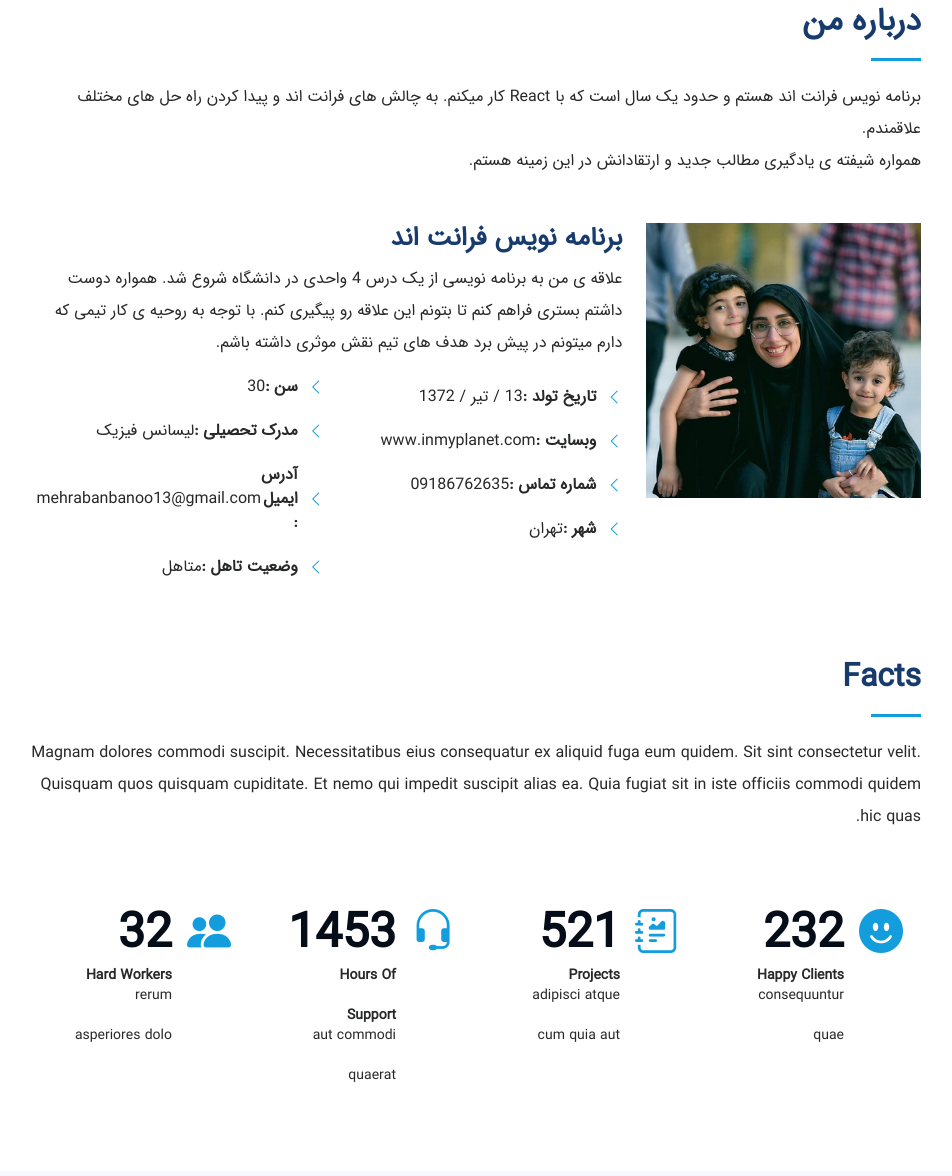
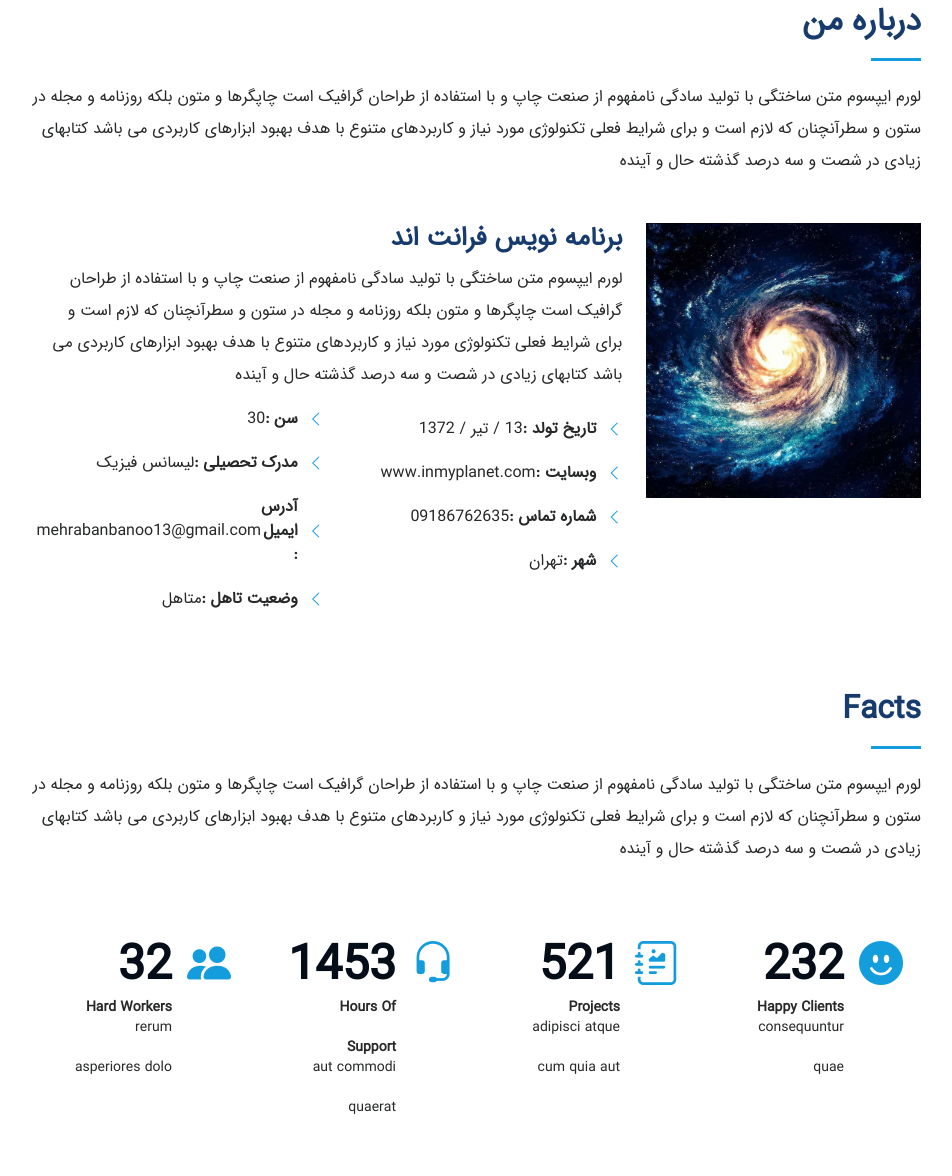
Before and after one commit to zmohebian13/Portfolio, a plain HTML site: page Untitled-1.html in a window 1280 px wide. Shown: the part 827-2003 px from the top of the page, without its empty margins (17-969 px from the left). Drawn offline with nearby package versions, Linux system fonts and the light colour scheme.

Commit message:
Edit texts

```diff
--- a/CSS/styles.css
+++ b/CSS/styles.css
@@ -438,8 +438,6 @@ section {
   background-size: cover;
 }
 
-
-
 .portfolio-header-item:hover,
 .portfolio-header-item.active {
   color: #149ddd;
--- a/Untitled-1.html
+++ b/Untitled-1.html
@@ -29,10 +29,10 @@
     <header class="header">
       <div class="profile">
         <div class="profile-header">
-          <img src="./img/zohre-pic.jpg" class="profile-img" alt="" />
+          <img src="./img/space.jpg" class="profile-img" alt="" />
           <h1 class="profile-name">
             <a href="Untitled-1.html" class="profile-name-link">
-              زهره محبیان عراقی
+              زینب توفیقی
             </a>
           </h1>
           <div class="header-social-media text-center">
@@ -115,7 +115,7 @@
         data-aos="zoom-in-up"
         data-aos-duration="1500"
       >
-        <h1 class="hero-title">زهره محبیان عراقی</h1>
+        <h1 class="hero-title">زینب توفیقی</h1>
         <p class="hero-desc">
           I'm
           <span
@@ -137,12 +137,12 @@
               <div class="section-title">
                 <h2>درباره من</h2>
                 <p>
-                  برنامه نویس فرانت اند هستم و حدود یک سال است که با React کار
-                  میکنم. به چالش های فرانت اند و پیدا کردن راه حل های مختلف
-                  علاقمندم.
-                  <br />
-                  همواره شیفته ی یادگیری مطالب جدید و ارتقادانش در این زمینه
-                  هستم.
+                  لورم ایپسوم متن ساختگی با تولید سادگی نامفهوم از صنعت چاپ و با
+                  استفاده از طراحان گرافیک است چاپگرها و متون بلکه روزنامه و
+                  مجله در ستون و سطرآنچنان که لازم است و برای شرایط فعلی
+                  تکنولوژی مورد نیاز و کاربردهای متنوع با هدف بهبود ابزارهای
+                  کاربردی می باشد کتابهای زیادی در شصت و سه درصد گذشته حال و
+                  آینده
                 </p>
               </div>
 
@@ -153,7 +153,7 @@
                   data-aos-duration="2000"
                 >
                   <img
-                    src="./img/family1.jpg"
+                    src="./img/galaxy7.jpg"
                     alt=""
                     class="about-img img-fluid"
                   />
@@ -165,10 +165,12 @@
                 >
                   <h3 class="about-detail-title">برنامه نویس فرانت اند</h3>
                   <p class="about-detail-desc">
-                    علاقه ی من به برنامه نویسی از یک درس 4 واحدی در دانشگاه شروع
-                    شد. همواره دوست داشتم بستری فراهم کنم تا بتونم این علاقه رو
-                    پیگیری کنم. با توجه به روحیه ی کار تیمی که دارم میتونم در
-                    پیش برد هدف های تیم نقش موثری داشته باشم.
+                    لورم ایپسوم متن ساختگی با تولید سادگی نامفهوم از صنعت چاپ و
+                    با استفاده از طراحان گرافیک است چاپگرها و متون بلکه روزنامه
+                    و مجله در ستون و سطرآنچنان که لازم است و برای شرایط فعلی
+                    تکنولوژی مورد نیاز و کاربردهای متنوع با هدف بهبود ابزارهای
+                    کاربردی می باشد کتابهای زیادی در شصت و سه درصد گذشته حال و
+                    آینده
                   </p>
                   <div class="row">
                     <div class="col-lg-6">
@@ -236,11 +238,12 @@
               <div class="section-title">
                 <h2>Facts</h2>
                 <p>
-                  Magnam dolores commodi suscipit. Necessitatibus eius
-                  consequatur ex aliquid fuga eum quidem. Sit sint consectetur
-                  velit. Quisquam quos quisquam cupiditate. Et nemo qui impedit
-                  suscipit alias ea. Quia fugiat sit in iste officiis commodi
-                  quidem hic quas.
+                  لورم ایپسوم متن ساختگی با تولید سادگی نامفهوم از صنعت چاپ و با
+                  استفاده از طراحان گرافیک است چاپگرها و متون بلکه روزنامه و
+                  مجله در ستون و سطرآنچنان که لازم است و برای شرایط فعلی
+                  تکنولوژی مورد نیاز و کاربردهای متنوع با هدف بهبود ابزارهای
+                  کاربردی می باشد کتابهای زیادی در شصت و سه درصد گذشته حال و
+                  آینده
                 </p>
               </div>
               <div class="row facts-details">
@@ -336,7 +339,6 @@
                   >
                     <div class="progress-bar" style="width: 50%"></div>
                   </div>
-
                 </div>
                 <div
                   class="skill-item"
@@ -399,7 +401,6 @@
                   >
                     <div class="progress-bar" style="width: 100%"></div>
                   </div>
-
                 </div>
                 <div
                   class="skill-item"
@@ -442,8 +443,6 @@
                   </div>
                 </div>
               </div>
-
-
             </div>
           </div>
         </div>
@@ -457,10 +456,11 @@
             <div class="section-title">
               <h2>تحصیلات</h2>
               <p>
-                Magnam dolores commodi suscipit. Necessitatibus eius consequatur
-                ex aliquid fuga eum quidem. Sit sint consectetur velit. Quisquam
-                quos quisquam cupiditate. Et nemo qui impedit suscipit alias ea.
-                Quia fugiat sit in iste officiis commodi quidem hic quas.
+                لورم ایپسوم متن ساختگی با تولید سادگی نامفهوم از صنعت چاپ و با
+                استفاده از طراحان گرافیک است چاپگرها و متون بلکه روزنامه و مجله
+                در ستون و سطرآنچنان که لازم است و برای شرایط فعلی تکنولوژی مورد
+                نیاز و کاربردهای متنوع با هدف بهبود ابزارهای کاربردی می باشد
+                کتابهای زیادی در شصت و سه درصد گذشته حال و آینده
               </p>
             </div>
           </div>
@@ -471,10 +471,12 @@
                 <h4 class="resume-item-name">دانشگاه اراک</h4>
                 <h5 class="resume-item-year">1394 - 1390</h5>
                 <p class="resume-item-subtitle">
-                  Innovative and deadline-driven Graphic Designer with 3+ years
-                  of experience designing and developing user-centered
-                  digital/print marketing material from initial concept to
-                  final, polished deliverable.
+                  لورم ایپسوم متن ساختگی با تولید سادگی نامفهوم از صنعت چاپ و با
+                  استفاده از طراحان گرافیک است چاپگرها و متون بلکه روزنامه و
+                  مجله در ستون و سطرآنچنان که لازم است و برای شرایط فعلی
+                  تکنولوژی مورد نیاز و کاربردهای متنوع با هدف بهبود ابزارهای
+                  کاربردی می باشد کتابهای زیادی در شصت و سه درصد گذشته حال و
+                  آینده
                 </p>
                 <ul class="resume-item-menu">
                   <li class="resume-item-list">کارشناسی فیزیک</li>
@@ -493,9 +495,11 @@
                   <em>Rochester Institute of Technology, Rochester, NY</em>
                 </p>
                 <p>
-                  Qui deserunt veniam. Et sed aliquam labore tempore sed
-                  quisquam iusto autem sit. Ea vero voluptatum qui ut
-                  dignissimos deleniti nerada porti sand markend
+                  لورم ایپسوم متن ساختگی با تولید سادگی نامفهوم از صنعت چاپ و با
+                  استفاده از طراحان گرافیک است چاپگرها و متون بلکه روزنامه و
+                  مجله در ستون و سطرآنچنان که لازم است و برای شرایط فعلی
+                  تکنولوژی مورد نیاز و کاربردهای متنوع با هدف بهبود ابزارهای
+                  کاربردی می باشد کتابهای زیادی
                 </p>
               </div>
               <div class="resume-item">
@@ -507,9 +511,10 @@
                   <em>Rochester Institute of Technology, Rochester, NY</em>
                 </p>
                 <p>
-                  Qui deserunt veniam. Et sed aliquam labore tempore sed
-                  quisquam iusto autem sit. Ea vero voluptatum qui ut
-                  dignissimos deleniti nerada porti sand markend
+                  لورم ایپسوم متن ساختگی با تولید سادگی نامفهوم از صنعت چاپ و با
+                  استفاده از طراحان گرافیک است چاپگرها و متون بلکه روزنامه و
+                  مجله در ستون و سطرآنچنان که لازم است و برای شرایط فعلی
+                  تکنولوژی مورد نیاز و کاربردهای متنوع
                 </p>
               </div>
             </div>
@@ -525,20 +530,24 @@
                 </p>
                 <ul class="resume-item-menu">
                   <li class="resume-item-list">
-                    Lead in the design, development, and implementation of the
-                    graphic, layout, and production communication materials
+                    لورم ایپسوم متن ساختگی با تولید سادگی نامفهوم از صنعت چاپ و
+                    با استفاده از طراحان گرافیک است چاپگرها و متون بلکه روزنامه
+                    و مجله در ستون و سطرآنچنان که لازم است
                   </li>
                   <li class="resume-item-list">
-                    Delegate tasks to the 7 members of the design team and
-                    provide counsel on all aspects of the project.
+                    لورم ایپسوم متن ساختگی با تولید سادگی نامفهوم از صنعت چاپ و
+                    با استفاده از طراحان گرافیک است چاپگرها و متون بلکه روزنامه
+                    و مجله در ستون و سطرآنچنان که لازم است
                   </li>
                   <li class="resume-item-list">
-                    Supervise the assessment of all graphic materials in order
-                    to ensure quality and accuracy of the design
+                    لورم ایپسوم متن ساختگی با تولید سادگی نامفهوم از صنعت چاپ و
+                    با استفاده از طراحان گرافیک است چاپگرها و متون بلکه روزنامه
+                    و مجله در ستون و سطرآنچنان که لازم است
                   </li>
                   <li class="resume-item-list">
-                    Oversee the efficient use of production project budgets
-                    ranging from $2,000 - $25,000
+                    لورم ایپسوم متن ساختگی با تولید سادگی نامفهوم از صنعت چاپ و
+                    با استفاده از طراحان گرافیک است چاپگرها و متون بلکه روزنامه
+                    و مجله در ستون و سطرآنچنان که لازم است
                   </li>
                 </ul>
               </div>
@@ -550,20 +559,20 @@
                 </p>
                 <ul class="resume-item-menu">
                   <li class="resume-item-list">
-                    Developed numerous marketing programs (logos,
-                    brochures,infographics, presentations, and advertisements).
+                    لورم ایپسوم متن ساختگی با تولید سادگی نامفهوم از صنعت چاپ و
+                    با استفاده از طراحان گرافیک
                   </li>
                   <li class="resume-item-list">
-                    Managed up to 5 projects or tasks at a given time while
-                    under pressure
+                    لورم ایپسوم متن ساختگی با تولید سادگی نامفهوم از صنعت چاپ و
+                    با استفاده از طراحان گرافیک
                   </li>
                   <li class="resume-item-list">
-                    Recommended and consulted with clients on the most
-                    appropriate graphic design
+                    لورم ایپسوم متن ساختگی با تولید سادگی نامفهوم از صنعت چاپ و
+                    با استفاده از طراحان گرافیک
                   </li>
                   <li class="resume-item-list">
-                    Created 4+ design presentations and proposals a month for
-                    clients and account managers
+                    لورم ایپسوم متن ساختگی با تولید سادگی نامفهوم از صنعت چاپ و
+                    با استفاده از طراحان گرافیک
                   </li>
                 </ul>
               </div>
@@ -579,10 +588,10 @@
           <div class="section-title">
             <h2>Portfolio</h2>
             <p>
-              Magnam dolores commodi suscipit. Necessitatibus eius consequatur
-              ex aliquid fuga eum quidem. Sit sint consectetur velit. Quisquam
-              quos quisquam cupiditate. Et nemo qui impedit suscipit alias ea.
-              Quia fugiat sit in iste officiis commodi quidem hic quas.
+              لورم ایپسوم متن ساختگی با تولید سادگی نامفهوم از صنعت چاپ و با
+              استفاده از طراحان گرافیک است چاپگرها و متون بلکه روزنامه و مجله در
+              ستون و سطرآنچنان که لازم است و برای شرایط فعلی تکنولوژی مورد نیاز
+              و کاربردهای متنوع با هدف بهبود ابزارهای کاربردی می باشد
             </p>
           </div>
           <div
@@ -595,7 +604,12 @@
                 <li class="portfolio-header-item filter-app">app</li>
                 <li class="portfolio-header-item filter-card">card</li>
                 <li class="portfolio-header-item filter-web">web</li>
-                <li class="portfolio-header-item active portfolio-all-img" data-filter="*">all</li>
+                <li
+                  class="portfolio-header-item active portfolio-all-img"
+                  data-filter="*"
+                >
+                  all
+                </li>
               </ul>
             </div>
           </div>
@@ -610,7 +624,7 @@
               >
                 <a href="">
                   <div class="img">
-                    <img src="/img/galaxy1.jpg" alt="img" />
+                    <img src="./img/galaxy1.jpg" alt="img" />
                   </div>
                   <div class="info">
                     <h3>Heading</h3>
@@ -624,7 +638,7 @@
               >
                 <a href="">
                   <div class="img img-fluid">
-                    <img src="/img/hero-galaxy.jpg" alt="img" />
+                    <img src="./img/hero-galaxy.jpg" alt="img" />
                   </div>
                   <div class="info">
                     <h3>Heading</h3>
@@ -638,7 +652,7 @@
               >
                 <a href="">
                   <div class="img img-fluid">
-                    <img src="/img/hero-galaxy2.jpg" alt="img" />
+                    <img src="./img/hero-galaxy2.jpg" alt="img" />
                   </div>
                   <div class="info">
                     <h3>Heading</h3>
@@ -652,7 +666,7 @@
               >
                 <a href="">
                   <div class="img img-fluid">
-                    <img src="/img/galaxy3.jpg" alt="img" />
+                    <img src="./img/galaxy3.jpg" alt="img" />
                   </div>
                   <div class="info">
                     <h3>Heading</h3>
@@ -666,7 +680,7 @@
               >
                 <a href="">
                   <div class="img img-fluid">
-                    <img src="/img/galaxy9.jpg" alt="img" />
+                    <img src="./img/galaxy9.jpg" alt="img" />
                   </div>
                   <div class="info">
                     <h3>Heading</h3>
@@ -680,7 +694,7 @@
               >
                 <a href="">
                   <div class="img img-fluid">
-                    <img src="/img/galaxy5.jpg" alt="img" />
+                    <img src="./img/galaxy5.jpg" alt="img" />
                   </div>
                   <div class="info">
                     <h3>Heading</h3>
@@ -694,7 +708,7 @@
               >
                 <a href="">
                   <div class="img img-fluid">
-                    <img src="/img/galaxy6.jpg" alt="img" />
+                    <img src="./img/galaxy6.jpg" alt="img" />
                   </div>
                   <div class="info">
                     <h3>Heading</h3>
@@ -708,7 +722,7 @@
               >
                 <a href="">
                   <div class="img img-fluid">
-                    <img src="/img/galaxy7.jpg" alt="img" />
+                    <img src="./img/galaxy7.jpg" alt="img" />
                   </div>
                   <div class="info">
                     <h3>Heading</h3>
@@ -722,7 +736,7 @@
               >
                 <a href="#">
                   <div class="img img-fluid">
-                    <img src="/img/galaxy8.jpg" alt="img" />
+                    <img src="./img/galaxy8.jpg" alt="img" />
                   </div>
                   <div class="info">
                     <h3>Heading</h3>
@@ -741,10 +755,10 @@
           <div class="section-title">
             <h2>Contact</h2>
             <p>
-              Magnam dolores commodi suscipit. Necessitatibus eius consequatur
-              ex aliquid fuga eum quidem. Sit sint consectetur velit. Quisquam
-              quos quisquam cupiditate. Et nemo qui impedit suscipit alias ea.
-              Quia fugiat sit in iste officiis commodi quidem hic quas.
+              لورم ایپسوم متن ساختگی با تولید سادگی نامفهوم از صنعت چاپ و با
+              استفاده از طراحان گرافیک است چاپگرها و متون بلکه روزنامه و مجله در
+              ستون و سطرآنچنان که لازم است و برای شرایط فعلی تکنولوژی مورد نیاز
+              و کاربردهای متنوع با هدف بهبود ابزارهای کاربردی می باشد
             </p>
           </div>
           <div
```
Also changed, not shown: img/space.jpg.
